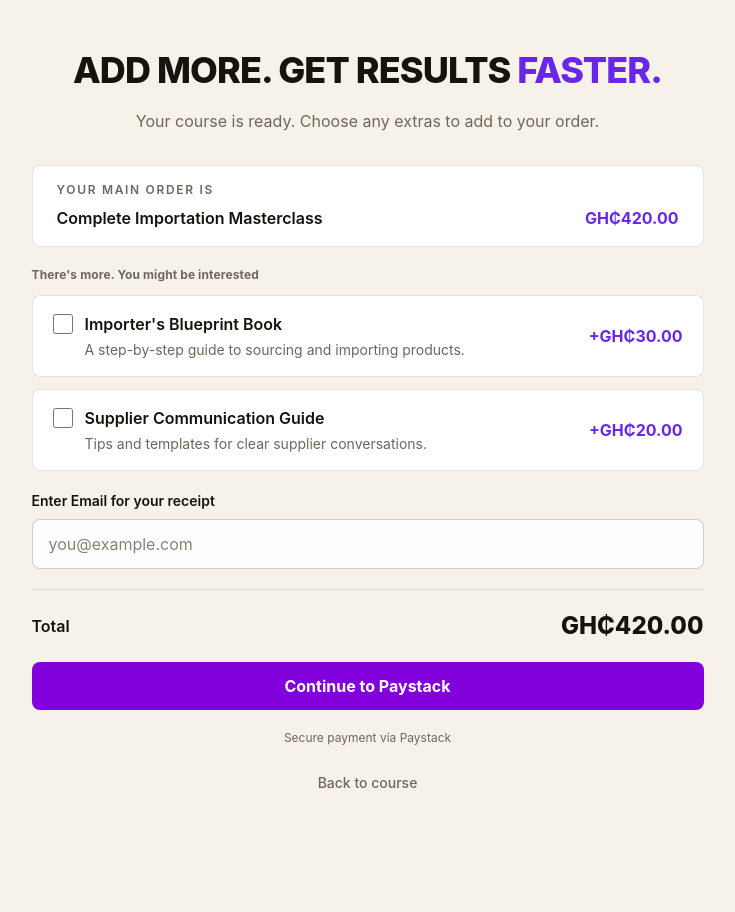
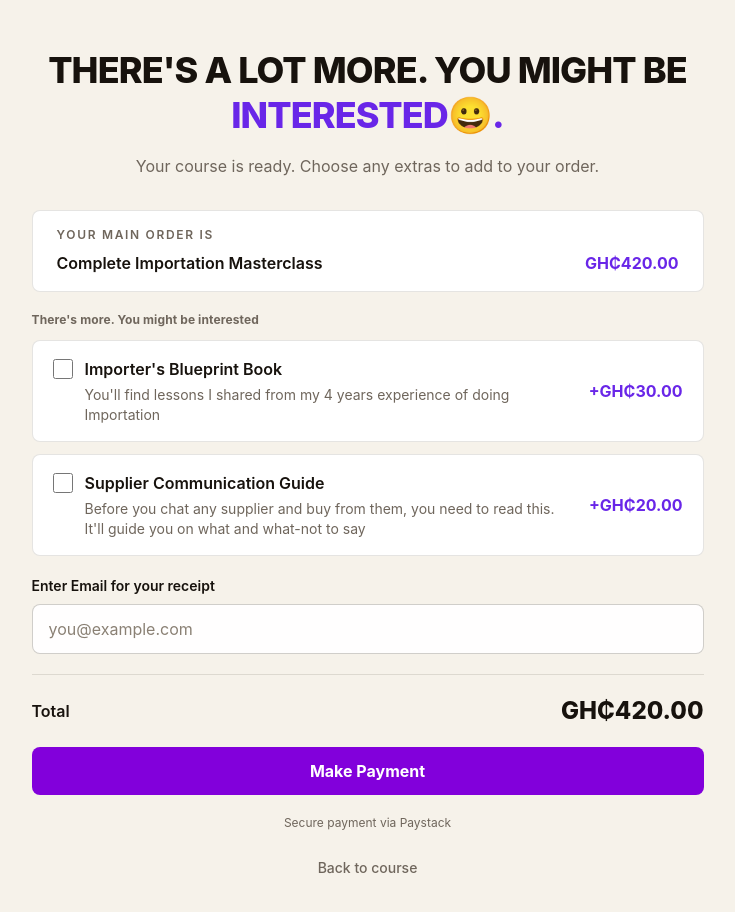
Before and after one commit to MrEben/importwithbusydev, a React (Vite) app: page /upsell in a window 1280 px wide. Shown: the top 912 px of the page, without its empty margins (265-1000 px from the left). Before the commit the page ends 842 px from the top, so only its background shows below. Built offline with nearby package versions, Linux system fonts and the light colour scheme.

Commit message:
updated upsells page

```diff
--- a/src/data/course-offers.js
+++ b/src/data/course-offers.js
@@ -5,13 +5,13 @@ export const COURSE_ADD_ONS = [
   {
     id: "importers-blueprint",
     name: "Importer's Blueprint Book",
-    description: "A step-by-step guide to sourcing and importing products.",
+    description: "You'll find lessons I shared from my 4 years experience of doing Importation",
     priceGhs: 30,
   },
   {
     id: "supplier-communication",
     name: "Supplier Communication Guide",
-    description: "Tips and templates for clear supplier conversations.",
+    description: "Before you chat any supplier and buy from them, you need to read this. It'll guide you on what and what-not to say",
     priceGhs: 20,
   },
 ];
--- a/src/index.css
+++ b/src/index.css
@@ -1,4 +1,8 @@
 @import "tailwindcss";
+
+button:not(:disabled):not([aria-disabled="true"]) {
+  cursor: pointer;
+}
 
 .lms-dashboard {
   --lms-page: #f3f6fb;
--- a/src/pages/UpsellPage.jsx
+++ b/src/pages/UpsellPage.jsx
@@ -76,7 +76,7 @@ export default function UpsellPage() {
       <section className="mx-auto max-w-2xl">
         <header className="mb-8 text-center">
           <h1 className="text-3xl font-extrabold uppercase leading-tight tracking-tight text-[var(--text)] sm:text-4xl">
-            Add more. Get results <span className="text-[#6926E8]">faster.</span>
+           There's a lot more. You might be <span className="text-[#6926E8]">interested😀.</span>
           </h1>
           <p className="mx-auto mt-4 max-w-lg text-sm leading-6 text-[var(--text-muted)] sm:text-base">
             Your course is ready. Choose any extras to add to your order.
@@ -169,7 +169,7 @@ export default function UpsellPage() {
             disabled={isStartingPayment}
             className="inline-flex min-h-12 w-full items-center justify-center rounded-lg bg-purple-700 px-6 py-3 font-bold text-white transition hover:bg-orange-700 focus:outline-none focus:ring-2 focus:ring-purple-500 focus:ring-offset-2 focus:ring-offset-[var(--page-bg)] disabled:cursor-wait disabled:opacity-60"
           >
-            {isStartingPayment ? "Connecting to Paystack..." : "Continue to Paystack"}
+            {isStartingPayment ? "Connecting to Paystack..." : "Make Payment"}
           </button>
           <p className="text-center text-xs text-[var(--text-muted)]">Secure payment via Paystack</p>
         </form>
```
